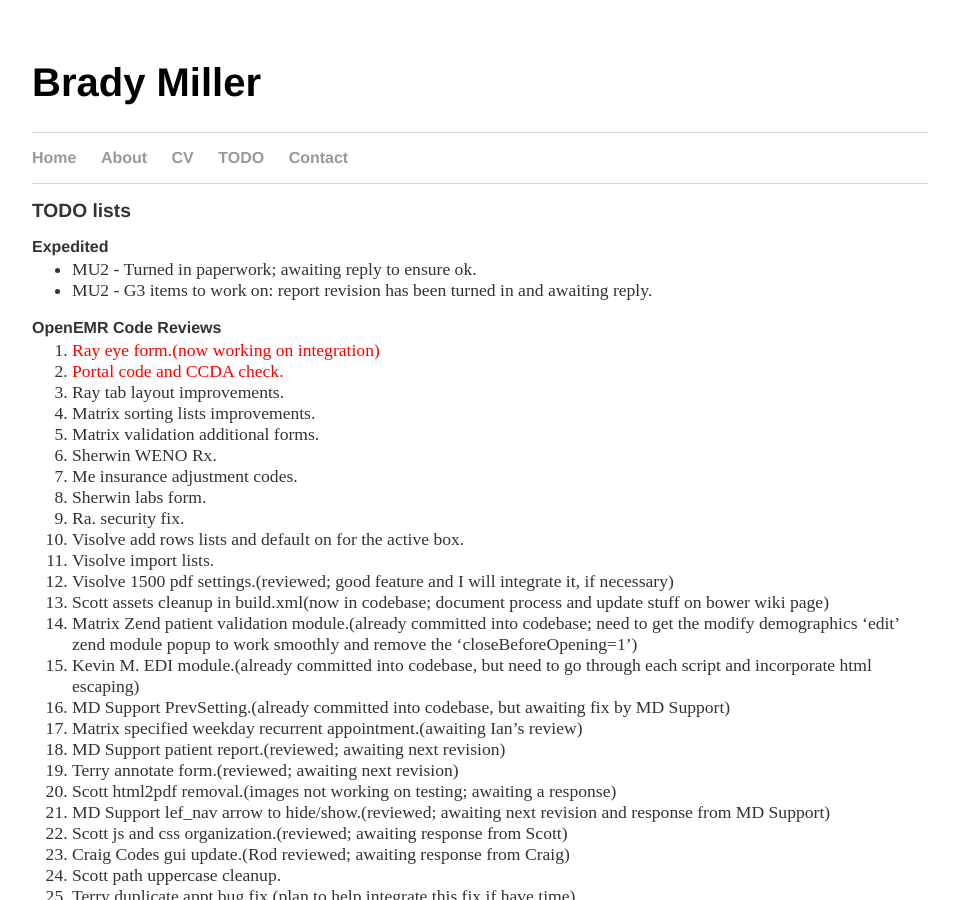
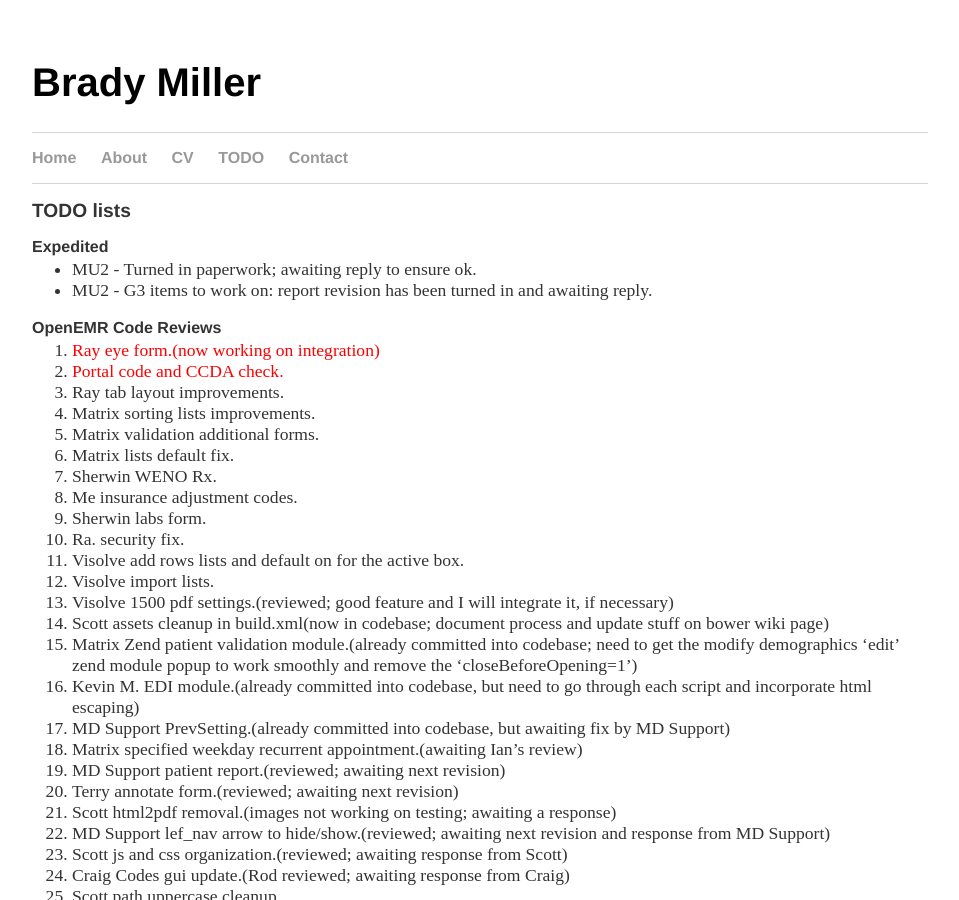
Before and after one commit to bradymiller/bradymiller.github.io, a Jekyll site: the page built from todo/index.md, in a window 1280 px wide and 900 px high. Shown: the whole window, without its empty margins (160-1119 px from the left). Built offline with Jekyll 4.4.1, drawn with Linux system fonts in a browser that asks for light colours.

Commit message:
Update todo list

```diff
--- a/todo/index.md
+++ b/todo/index.md
@@ -13,6 +13,7 @@
 1. Ray tab layout improvements.
 1. Matrix sorting lists improvements.
 1. Matrix validation additional forms.
+1. Matrix lists default fix.
 1. Sherwin WENO Rx.
 1. Me insurance adjustment codes.
 1. Sherwin labs form.
```
